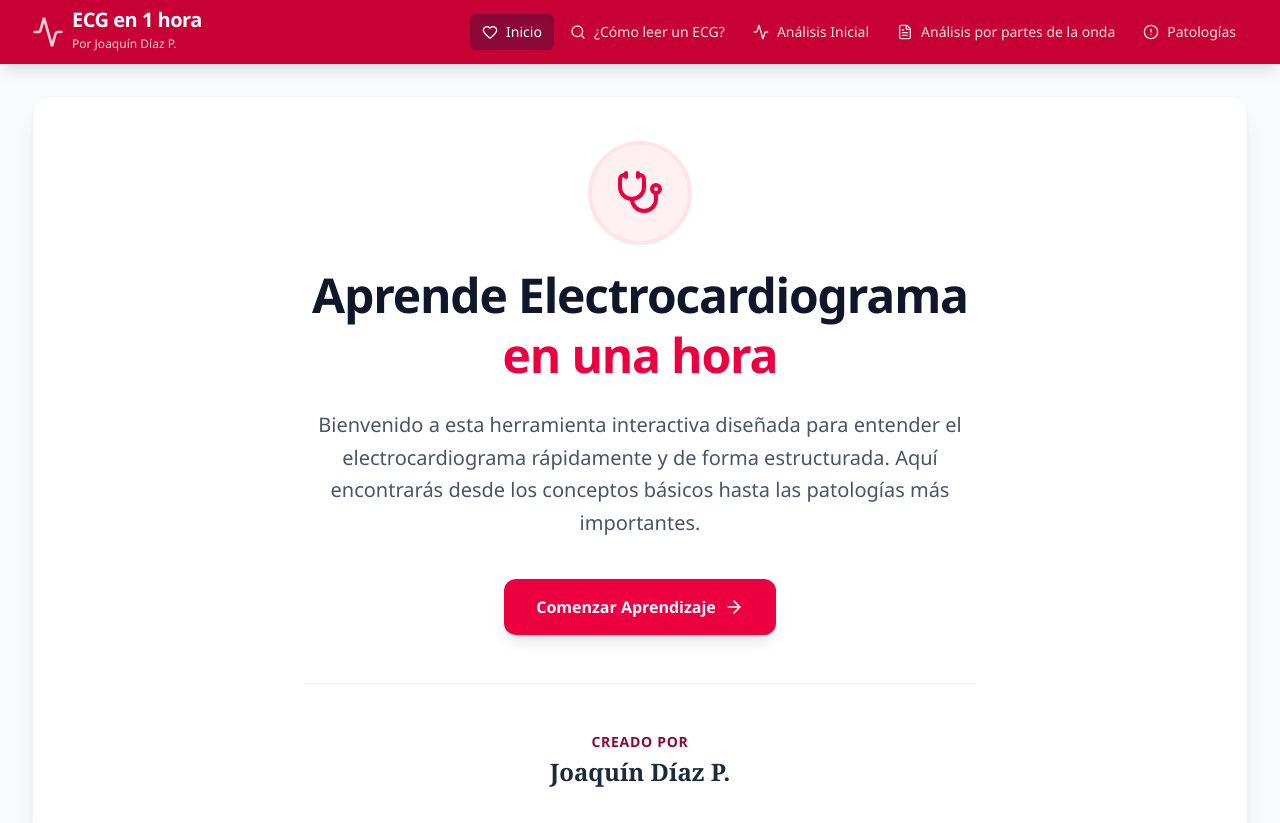
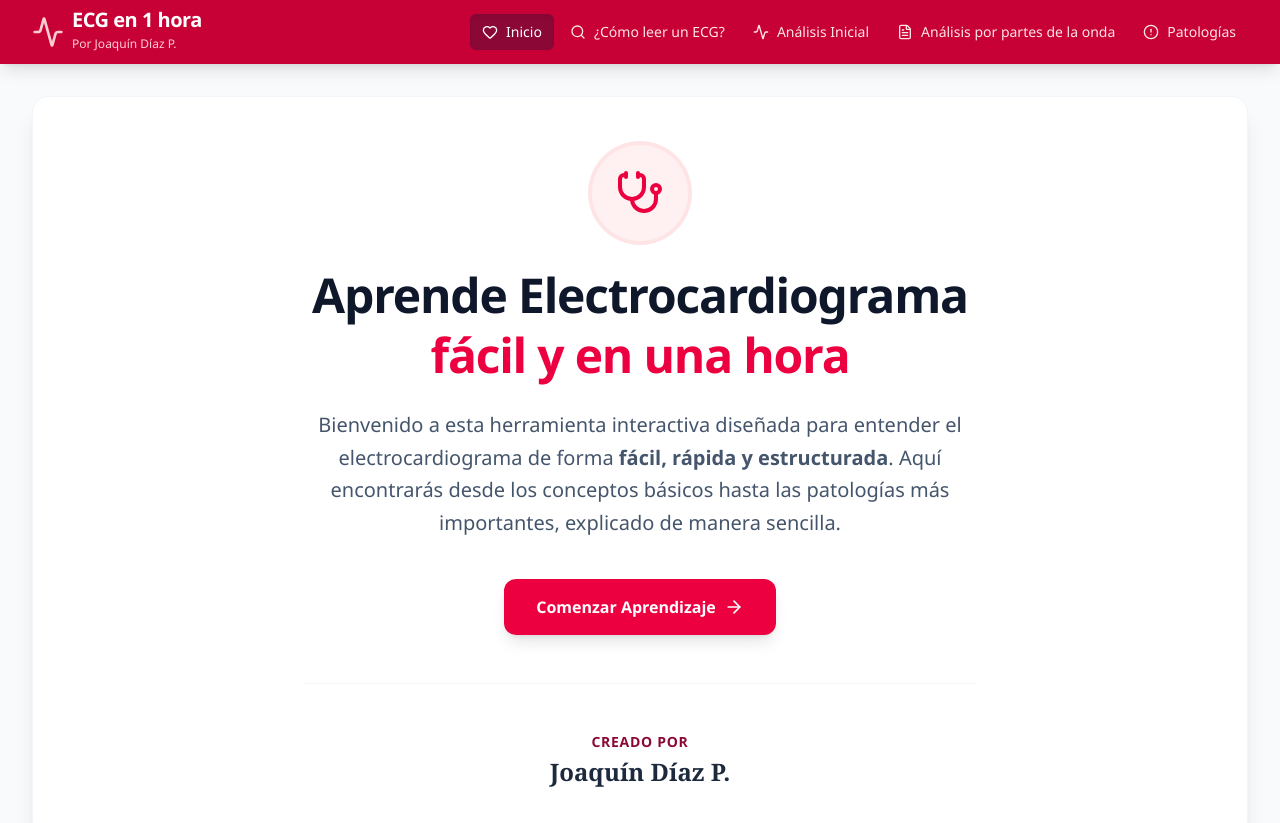
Before and after one commit to Joaquin-Diaz-P/ecg-en-1-hora, a React (Vite) app: page / in a window 1280 px wide. Shown: the top 823 px of the page. Built offline with nearby package versions, Linux system fonts and the light colour scheme.

Commit message:
Optimize content for SEO: added keywords facil, rapido, sencillo

```diff
--- a/index.html
+++ b/index.html
@@ -17,9 +17,9 @@
   <meta name="viewport" content="width=device-width, initial-scale=1.0" />
   <meta name="google-site-verification" content="LtmnEScOEGrebLcLYzJLIgwFmG4UTq__sCDLPGzbutA" />
   <meta name="description"
-    content="Aprende a leer un electrocardiograma (ECG) en una hora de forma rápida y estructurada. Guía interactiva para estudiantes de medicina y salud." />
+    content="Aprende a leer un electrocardiograma (ECG) fácil y rápido. Guía estructurada paso a paso para estudiantes de medicina. Interpretación sencilla de ECG en una hora." />
   <meta name="keywords"
-    content="ecg, electrocardiograma, medicina, cardiologia, aprender ecg, leer ecg, joaquin diaz" />
+    content="ecg facil, electrocardiograma facil, aprender ecg rapido, lectura electrocardiograma sencilla, medicina, cardiologia, ekg, interpretacion ecg, joaquin diaz" />
   <meta name="author" content="Joaquín Díaz P." />
 
   <!-- Open Graph / Facebook -->
--- a/src/App.jsx
+++ b/src/App.jsx
@@ -179,11 +179,11 @@ function InicioView({ setTab }) {
         </div>
         <h1 className="text-4xl md:text-5xl font-extrabold text-slate-900 tracking-tight leading-tight">
           Aprende Electrocardiograma <br />
-          <span className="text-rose-600">en una hora</span>
+          <span className="text-rose-600">fácil y en una hora</span>
         </h1>
         <p className="text-lg md:text-xl text-slate-600 leading-relaxed max-w-prose mx-auto">
-          Bienvenido a esta herramienta interactiva diseñada para entender el electrocardiograma rápidamente y de forma estructurada.
-          Aquí encontrarás desde los conceptos básicos hasta las patologías más importantes.
+          Bienvenido a esta herramienta interactiva diseñada para entender el electrocardiograma de forma <strong>fácil, rápida y estructurada</strong>.
+          Aquí encontrarás desde los conceptos básicos hasta las patologías más importantes, explicado de manera sencilla.
         </p>
 
         <div className="flex flex-col sm:flex-row justify-center gap-4 pt-4">
@@ -897,7 +897,7 @@ function IsquemiaContent() {
           <h5 className="font-bold text-slate-700 mb-2 text-sm uppercase tracking-wide">Consideraciones:</h5>
           <ul className="list-disc list-inside text-sm text-slate-600 space-y-2">
             <li>Cuando hay <strong>Q patológica</strong> ya podemos hablar de infarto.</li>
-            <li>Se puede hablar de <strong>IAM CEST</strong> pero no IAM SEST (en términos de Q).</li>
+            <li>Se puede hablar de <strong>IAM CEST</strong> pero no IAM SEST.</li>
             <li className="bg-white p-3 rounded border border-slate-100 text-slate-700 italic">
               "Si el paciente tiene una elevación del ST, se puede llamar <strong>infarto agudo al miocardio</strong> en el <strong>diagnóstico electrocardiográfico</strong>, dada la gravedad de la condición."
             </li>
```
